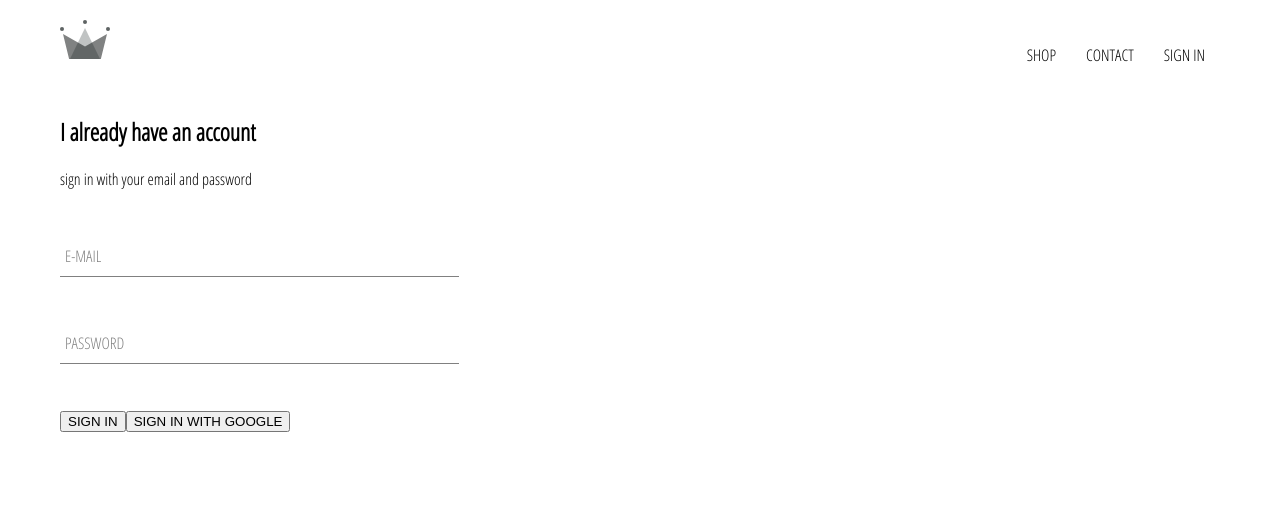
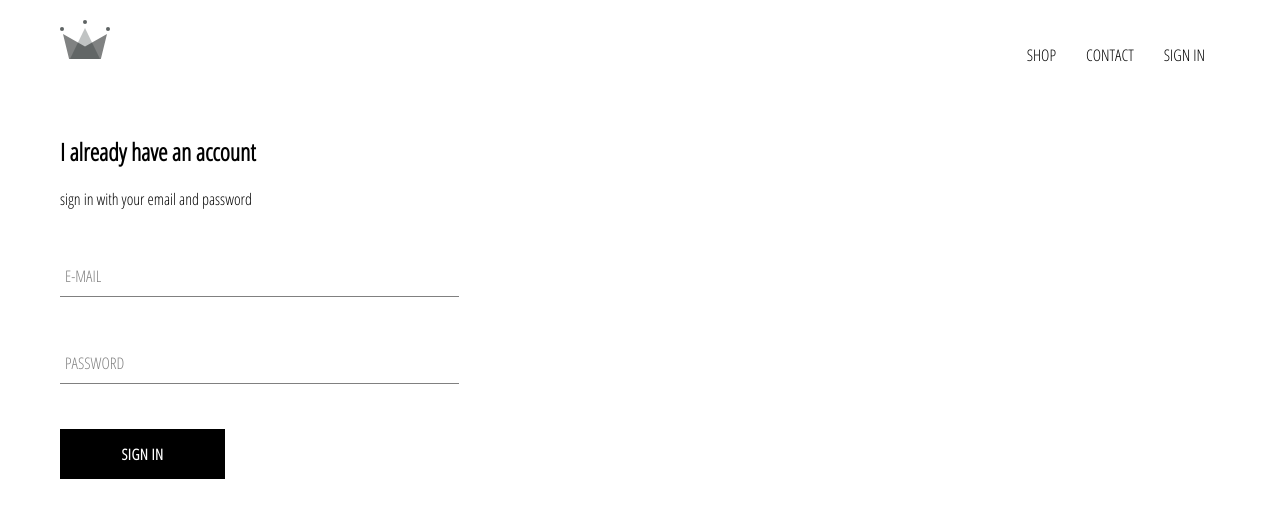
Before and after one commit to arthurfurman/crwn-clothing, a React (Create React App) app: page /signin in a window 1280 px wide. Shown: the top 518 px of the page. Built offline with nearby package versions, Linux system fonts and the light colour scheme.

Commit message:
Create CustomButton component

```diff
--- /dev/null
+++ b/src/components/custom-button/custom-button.component.jsx
@@ -0,0 +1,10 @@
+import React from 'react';
+
+import './custom-button.styles.scss';
+
+const CustomButton = ({ children, ...otherProps}) => (
+    <button className="custom-button" {...otherProps}>
+        {children}
+    </button>
+)
+export default CustomButton;
--- /dev/null
+++ b/src/components/custom-button/custom-button.styles.scss
@@ -0,0 +1,22 @@
+.custom-button {
+    min-width: 165px;
+    width: auto;
+    height: 50px;
+    letter-spacing: 0.5px;
+    line-height: 50px;
+    padding: 0 35px 0 35px;
+    font-size: 15px;
+    background-color: black;
+    color: white;
+    text-transform: uppercase;
+    font-family: 'Open Sans Condensed';
+    font-weight: bolder;
+    border: none;
+    cursor: pointer;
+
+    &:hover {
+      background-color: white;
+      color: black;
+      border: 1px solid black;
+    }
+  }
--- a/src/components/sign-in/sign-in.component.jsx
+++ b/src/components/sign-in/sign-in.component.jsx
@@ -1,5 +1,6 @@
 import React from "react";
-import FormInput from '../form-input/form-input.component'
+import FormInput from "../form-input/form-input.component";
+import CustomButton from "../custom-button/custom-button.component";
 
 import "./sign-in.styles.scss";
 
@@ -15,20 +16,20 @@
     };
   }
 
-  handleSubmit = event => {
+  handleSubmit = (event) => {
     event.preventDefault();
     this.setState({
       email: "",
       password: "",
     });
-  }
+  };
 
-  handleChange = event => {
-    const {value , name} = event.target;
+  handleChange = (event) => {
+    const { value, name } = event.target;
     this.setState({
-        [name]: value
+      [name]: value,
     });
-  }
+  };
 
   render() {
     return (
@@ -53,8 +54,7 @@
             handleChange={this.handleChange}
             label="PASSWORD"
           />
-          <input type="submit" value="SIGN IN" />
-          <input type="submit" value="SIGN IN WITH GOOGLE" />
+          <CustomButton type="submit">SIGN IN</CustomButton>
         </form>
       </div>
     );
--- a/src/components/sign-in/sign-in.styles.scss
+++ b/src/components/sign-in/sign-in.styles.scss
@@ -1,3 +1,5 @@
 .sign-in {
     width: 30vw;
+    display: flex;
+    flex-direction: column;
 }
```
Lines whose indentation alone changed are shown as unchanged.
